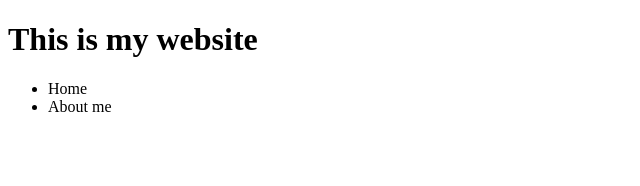
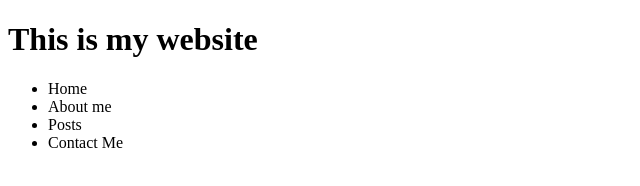
Before and after one commit to lei-rivera/wavykurly-kulei, a plain HTML site: page home.html in a window 1280 px wide. Shown: the whole page, without its empty margins (0-640 px from the left). Drawn offline with Linux system fonts and the light colour scheme.

Commit message:
renamed index to home, added more pages

```diff
--- a/index.html
+++ b/home.html
@@ -12,6 +12,8 @@
             <ul>
                 <li>Home</li>
                 <li>About me</li>
+                <li>Posts</li>
+                <li>Contact Me</li>
             </ul>
         </nav>
     </header>
```
Also changed, not shown: aboutme.html (added), contact.html (added), posts.html (added).
